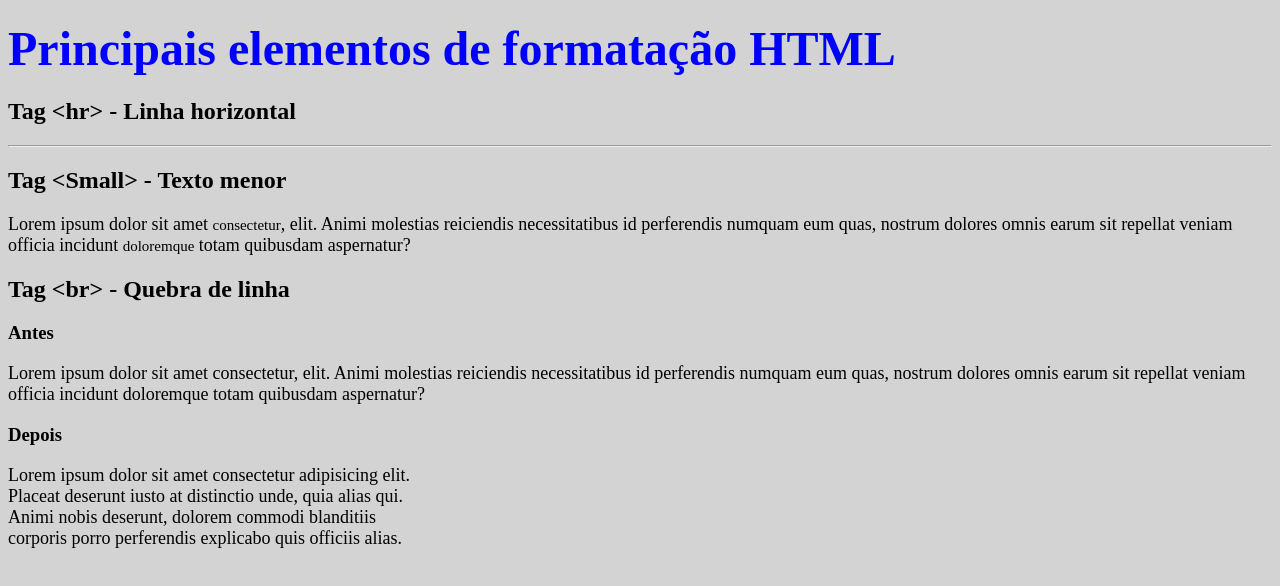
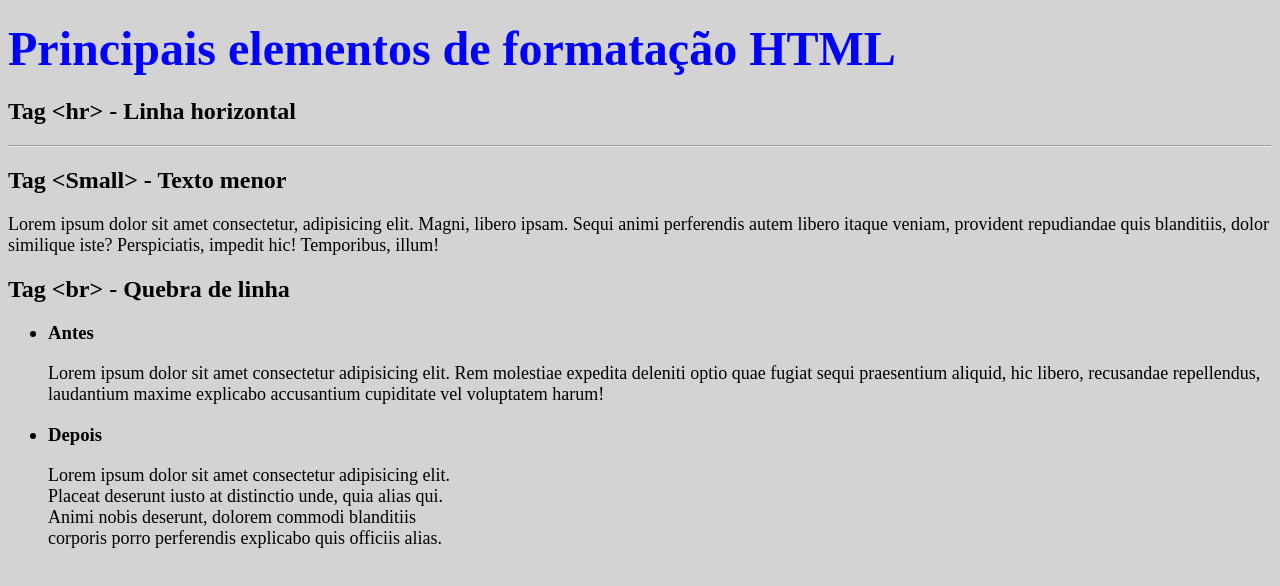
Before and after one commit to LeandroPaul/Web_1, a plain HTML site: page Aula_1/index.html in a window 1280 px wide. Drawn offline with Linux system fonts and the light colour scheme.

Commit message:
modificação

```diff
--- a/Aula_1/index.html
+++ b/Aula_1/index.html
@@ -17,31 +17,21 @@
         <hr>
         <h2>Tag &lt;Small&gt; - Texto menor</h2>
         <p>
-            <font size="4">Lorem ipsum dolor sit amet <Small>consectetur</Small>, elit. Animi molestias reiciendis
-                necessitatibus id
-                perferendis
-                numquam eum quas,
-                nostrum dolores omnis earum sit repellat veniam officia incidunt <Small>doloremque</Small> totam
-                quibusdam
-                aspernatur?</font>
+            <font size="4">Lorem ipsum dolor sit amet consectetur, adipisicing elit. Magni, libero ipsam. Sequi animi perferendis autem libero itaque veniam, provident repudiandae quis blanditiis, dolor similique iste? Perspiciatis, impedit hic! Temporibus, illum!</font>
         </p>
         <h2>Tag &lt;br&gt; - Quebra de linha</h2>
-        <h3>Antes</h3>
-        <font size="4">Lorem ipsum dolor sit amet consectetur, elit. Animi molestias reiciendis
-            necessitatibus id
-            perferendis
-            numquam eum quas,
-            nostrum dolores omnis earum sit repellat veniam officia incidunt doloremque totam
-            quibusdam
-            aspernatur?</font>
-        <h3>Depois</h3>
+        <h3><ul><li>Antes</li></ul></h3>
+        <ul><font size="4">Lorem ipsum dolor sit amet consectetur adipisicing elit. Rem molestiae expedita deleniti optio quae fugiat sequi praesentium aliquid, hic libero, recusandae repellendus, laudantium maxime explicabo accusantium cupiditate vel voluptatem harum!</font></ul>
+        <h3><ul><li>Depois</li></ul></h3>
 
         <p>
-            <font size="4">Lorem ipsum dolor sit amet consectetur adipisicing elit.
-                <br>Placeat deserunt iusto at distinctio unde, quia alias qui. <br>Animi nobis deserunt,
-                dolorem commodi blanditiis <br>
-                corporis porro perferendis explicabo quis officiis alias.
-            </font>
+            <ul>
+                <font size="4">Lorem ipsum dolor sit amet consectetur adipisicing elit.
+                    <br>Placeat deserunt iusto at distinctio unde, quia alias qui. <br>Animi nobis deserunt,
+                    dolorem commodi blanditiis <br>
+                    corporis porro perferendis explicabo quis officiis alias.
+                </font>
+            </ul>
         </p>
 
     </h1>
```
